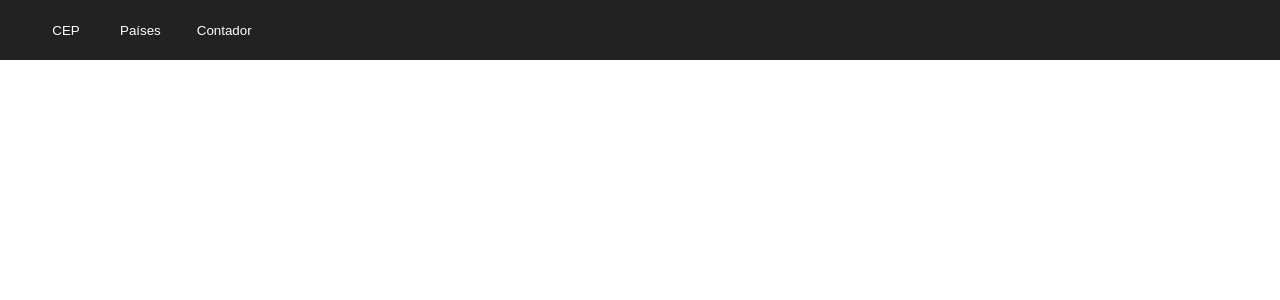
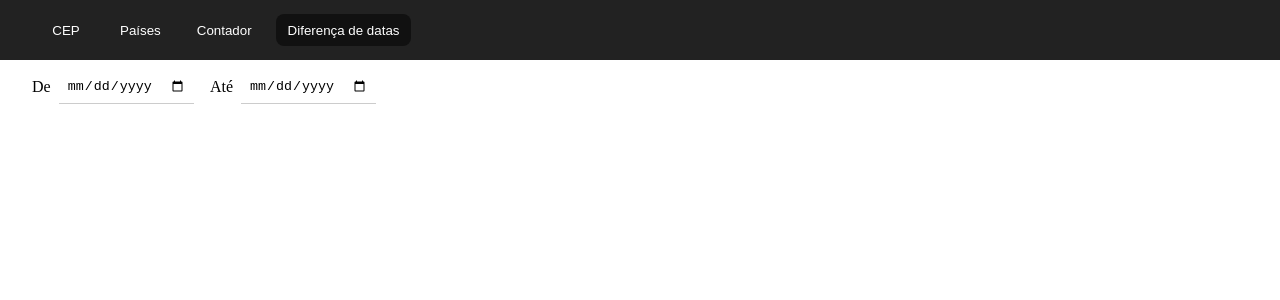
Before and after one commit to cgcdoss/angular-signals, an Angular app: page /date-difference in a window 1280 px wide. Before the commit this address led to /. Shown: the top 300 px of the page. Built offline with nearby package versions, Linux system fonts and the light colour scheme.

Commit message:
feat: novo componente: date-difference

```diff
--- a/src/app/app-routing.module.ts
+++ b/src/app/app-routing.module.ts
@@ -15,6 +15,10 @@ const routes: Routes = [
     path: 'contador',
     loadComponent: () => import('./counter/counter.component').then(c => c.CounterComponent),
   },
+  {
+    path: 'date-difference',
+    loadComponent: () => import('./date-difference/date-difference.component').then(c => c.DateDifferenceComponent),
+  },
 ];
 
 @NgModule({
--- a/src/app/app.component.ts
+++ b/src/app/app.component.ts
@@ -16,6 +16,7 @@ export class AppComponent {
     { rota: 'cep', nome: 'CEP' },
     { rota: 'paises', nome: 'Países' },
     { rota: 'contador', nome: 'Contador' },
+    { rota: 'date-difference', nome: 'Diferença de datas' },
   ]);
 
   constructor() {
--- /dev/null
+++ b/src/app/date-difference/date-difference.component.html
@@ -0,0 +1,13 @@
+<div class="form">
+    <div class="form-group">
+        <label>De</label>
+        <input type="date" (input)="begin.set($any($event.target).value)">
+    </div>
+    <div class="form-group">
+        <label>Até</label>
+        <input type="date" (input)="end.set($any($event.target).value)">
+    </div>
+    <div class="form-group" *ngIf="difference()">
+        Diferença em dias: {{ difference() }}
+    </div>
+</div>
--- /dev/null
+++ b/src/app/date-difference/date-difference.component.scss
@@ -0,0 +1,10 @@
+.form {
+    display: flex;
+    gap: 16px;
+}
+
+.form-group {
+    display: flex;
+    gap: 8px;
+    align-items: center;
+}
--- /dev/null
+++ b/src/app/date-difference/date-difference.component.ts
@@ -0,0 +1,27 @@
+import { CommonModule } from '@angular/common';
+import { ChangeDetectionStrategy, Component, computed, signal } from '@angular/core';
+
+@Component({
+  selector: 'app-date-difference',
+  templateUrl: './date-difference.component.html',
+  styleUrls: ['./date-difference.component.scss'],
+  standalone: true,
+  imports: [
+    CommonModule,
+  ],
+  changeDetection: ChangeDetectionStrategy.OnPush,
+})
+export class DateDifferenceComponent {
+
+  public begin = signal('');
+  public end = signal('');
+  public difference = computed(() => {
+    const dateBegin = new Date(this.begin() + 'T00:00:00');
+    const dateEnd = new Date(this.end() + 'T00:00:00');
+
+    if (!this.begin() || !this.end() || dateEnd.getFullYear() < 1900 || dateBegin.getFullYear() < 1900) return '';
+
+    return (dateEnd.getTime() - dateBegin.getTime()) / 1000 / 60 / 60 / 24;
+  });
+
+}
```
Also changed, not shown: 1 other file (tests, documents, lock files or other folders).
